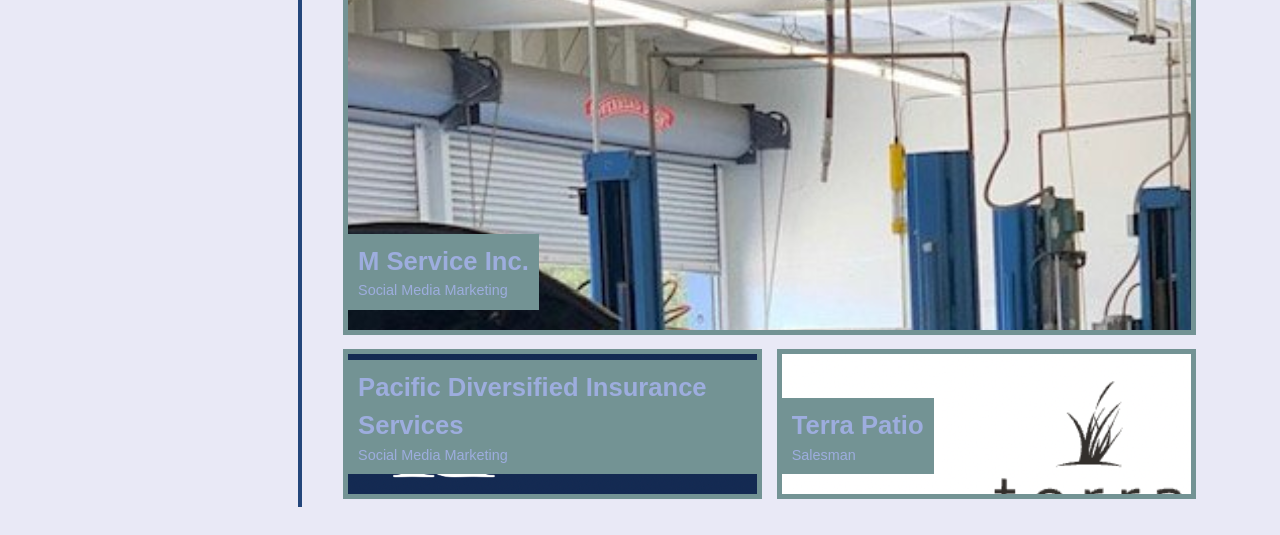
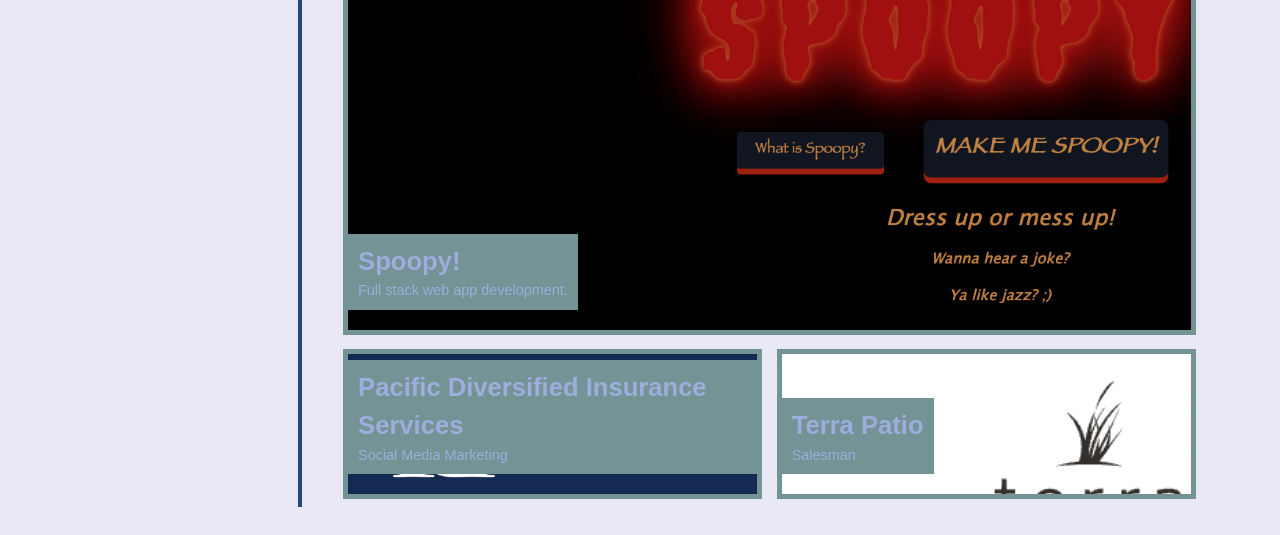
Before and after one commit to wevexOP/My-Portfolio, a plain HTML site: page index.html in a window 1280 px wide. Shown: the part 711-1246 px from the top of the page. Drawn offline with Linux system fonts and the light colour scheme.

Commit message:
Added the link to my created webpage

```diff
--- a/index.html
+++ b/index.html
@@ -32,10 +32,12 @@
         <section id="work" class="page-section">
             <h2>Work</h2>
             <div class="flex-container">
-                <a href="assets/automotive-repair.jpeg" class="flex-item work-1">
+                <a href="https://jxmesin.github.io/Spoopy_Party_App/" class="flex-item work-1">
                     <div>
-                        <h3>M Service Inc.</h3>
-                        <span>Social Media Marketing</span>
+                        <h3>Spoopy!</h3>
+                        <span>Full stack web app development.
+                            <link rel=https://jxmesin.github.io/Spoopy_Party_App/ >
+                        </span>
                     </div>
                 </a>
                 <a href="assets/pdins.png" class="flex-item work-2">
--- a/style.css
+++ b/style.css
@@ -169,7 +169,7 @@
 .flex-item:first-child {
       min-height: 400px;
       flex-basis: 100%;
-      background-image: url(assets/automotive-repair.jpeg);
+      background-image: url(assets/spoopy.png);
 }
 /* Also added the background image */
 .flex-item:last-child {
```
Also changed, not shown: assets/spoopy.png (added), 2 other files.
